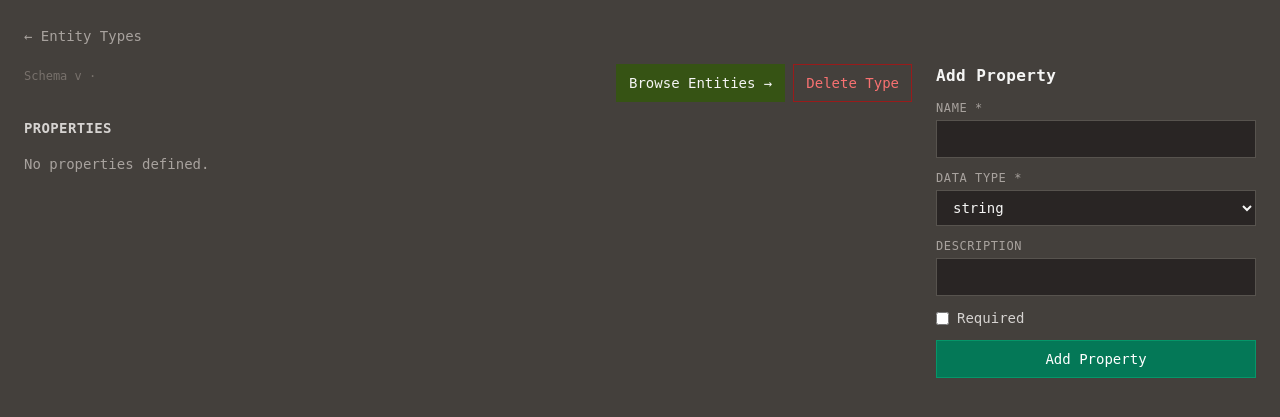
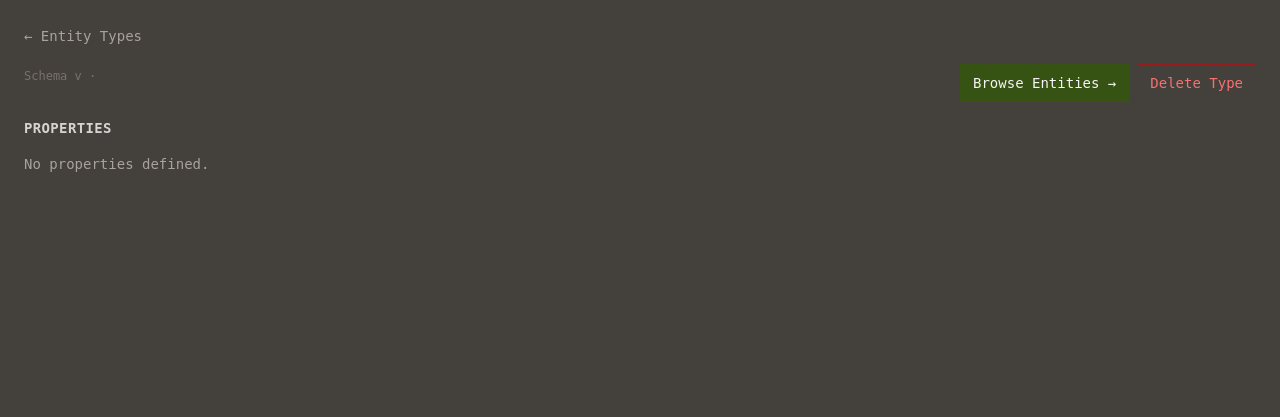
Before and after one commit to jwjacobson/bellona, a FastAPI app: template templates/ontology/entity_type.html in a window 1280 px wide. Shown: the part 61-478 px from the top of the page. Run offline with FastAPI, Linux system fonts and the light colour scheme; the template is opened without the code that fills it, so the values that code supplies are empty; parts of the project's set-up code (start-up, migrations or seed data) failed here and were passed over; some libraries are stand-ins or nearby versions.

Commit message:
Remove add property form, endpoint, tests

```diff
--- a/templates/ontology/entity_type.html
+++ b/templates/ontology/entity_type.html
@@ -105,46 +105,6 @@
     {% endif %}
   </div>
 
-  <!-- Add property form -->
-  <div class="w-80 shrink-0">
-    <h2 class="text-base font-bold tracking-wide text-stone-100 mb-3">Add Property</h2>
-    <form method="post" action="/ui/ontology/entity-types/{{ entity_type.id }}/properties" class="space-y-3">
-      <div>
-        <label class="block text-xs text-stone-400 mb-1 uppercase tracking-wider">Name *</label>
-        <input type="text" name="name" required
-               class="w-full bg-stone-800 border border-stone-600 text-stone-100 px-3 py-2 text-sm focus:outline-none focus:border-emerald-600">
-      </div>
-      <div>
-        <label class="block text-xs text-stone-400 mb-1 uppercase tracking-wider">Data Type *</label>
-        <select name="data_type"
-                class="w-full bg-stone-800 border border-stone-600 text-stone-100 px-3 py-2 text-sm focus:outline-none focus:border-emerald-600">
-          <option value="string">string</option>
-          <option value="integer">integer</option>
-          <option value="float">float</option>
-          <option value="boolean">boolean</option>
-          <option value="date">date</option>
-          <option value="datetime">datetime</option>
-          <option value="enum">enum</option>
-          <option value="json">json</option>
-        </select>
-      </div>
-      <div>
-        <label class="block text-xs text-stone-400 mb-1 uppercase tracking-wider">Description</label>
-        <input type="text" name="description"
-               class="w-full bg-stone-800 border border-stone-600 text-stone-100 px-3 py-2 text-sm focus:outline-none focus:border-emerald-600">
-      </div>
-      <div class="flex items-center gap-2">
-        <input type="checkbox" name="required" value="true" id="required_checkbox"
-               class="bg-stone-800 border border-stone-600">
-        <label for="required_checkbox" class="text-sm text-stone-300">Required</label>
-      </div>
-      <button type="submit"
-              class="w-full bg-emerald-700 hover:bg-emerald-600 text-white text-sm font-medium py-2 px-4 border border-emerald-600">
-        Add Property
-      </button>
-    </form>
-  </div>
-
 </div>
 
 <script>
```
Also changed, not shown: src/bellona/api/ui/ontology.py (+0 -30 lines), tests/integration/test_ui_ontology.py (+0 -21 lines).
